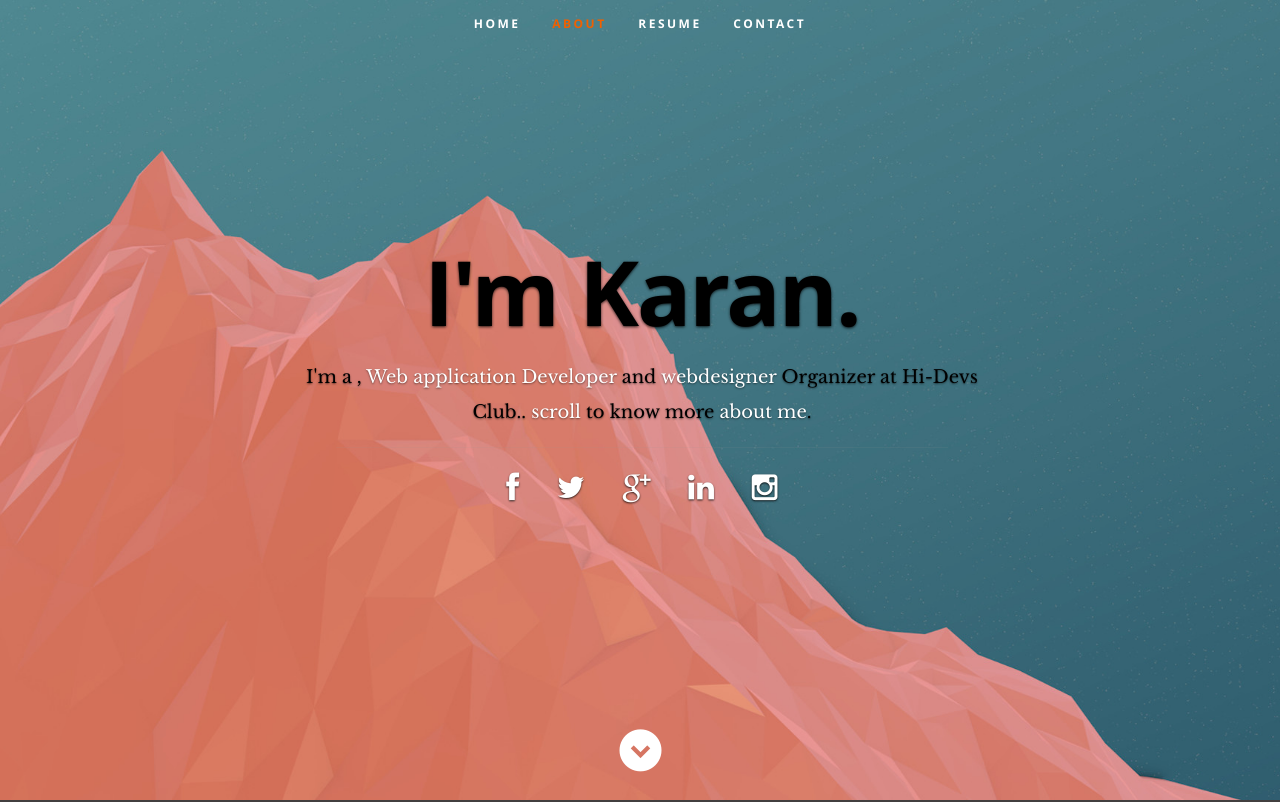
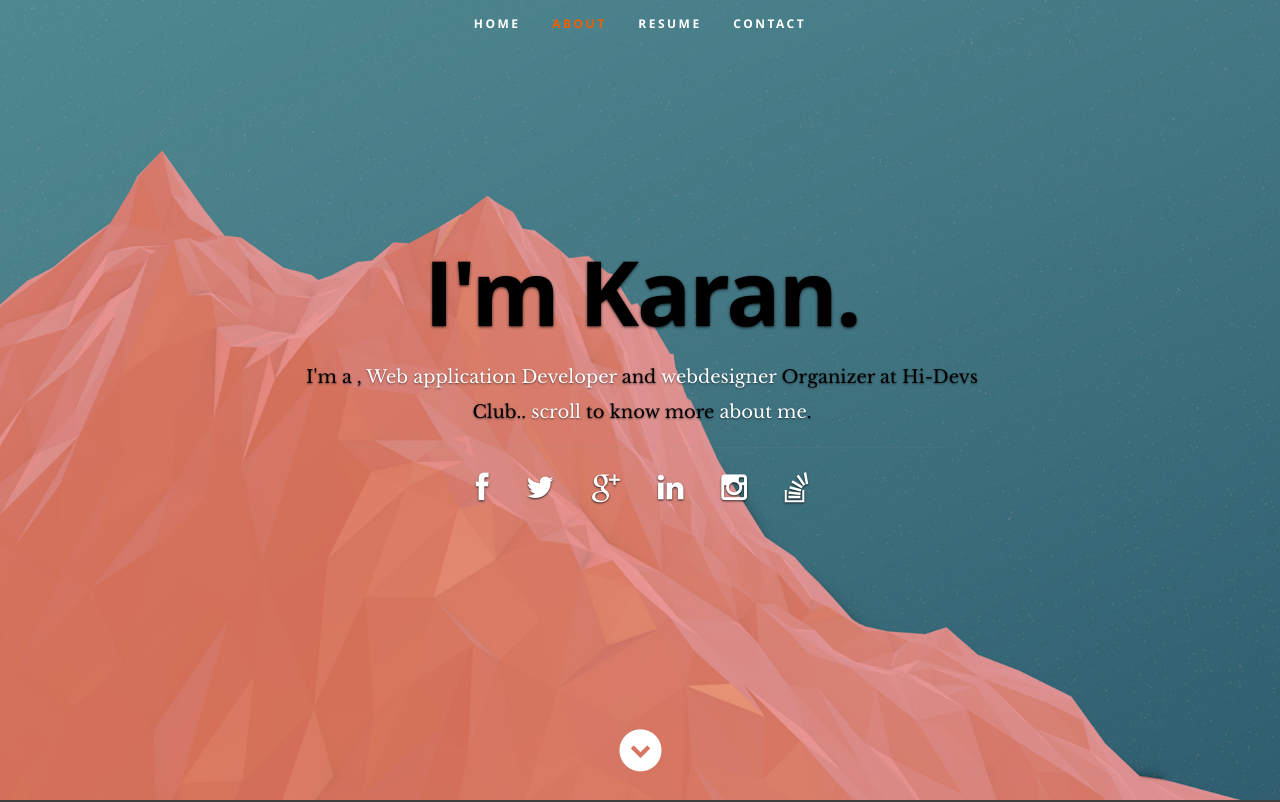
Before and after one commit to karanche/karanche.github.io, a plain HTML site: page index.html in a window 1280 px wide. Shown: the top 802 px of the page. Drawn offline with nearby package versions, Linux system fonts and the light colour scheme.

Commit message:
added stack overflow icon

```diff
--- a/index.html
+++ b/index.html
@@ -67,6 +67,9 @@
                <li><a href="https://plus.google.com/u/0/106251868523961749183"><i class="fa fa-google-plus"></i></a></li>
                <li><a href="https://www.linkedin.com/in/karanche/"><i class="fa fa-linkedin"></i></a></li>
                <li><a href="https://www.instagram.com/karan__che/"><i class="fa fa-instagram"></i></a></li>
+							 <li><a href="https://stackoverflow.com/users/9077669/karan"><i class="fa fa-stack-overflow"></i></a></li>
+
+
             </ul>
          </div>
       </div>
```
